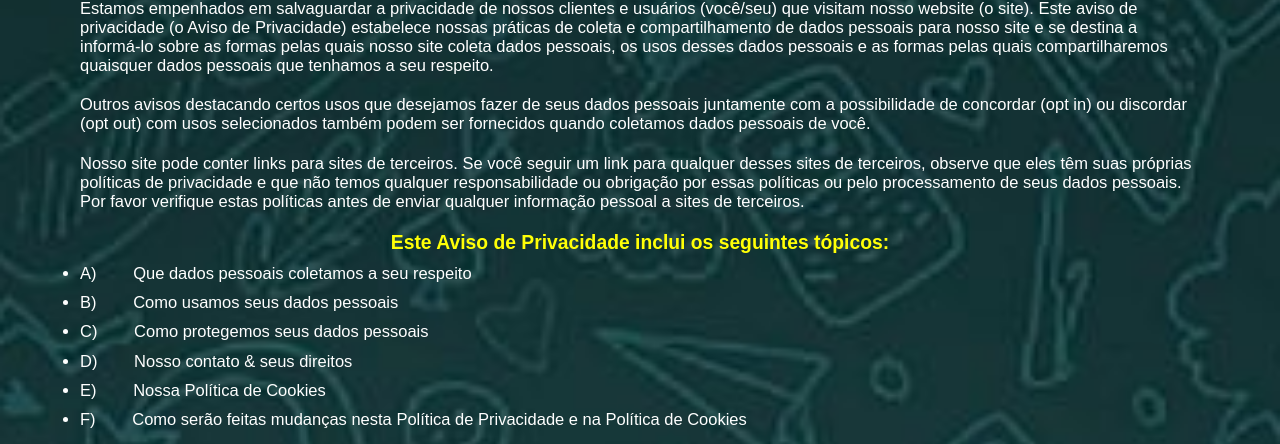
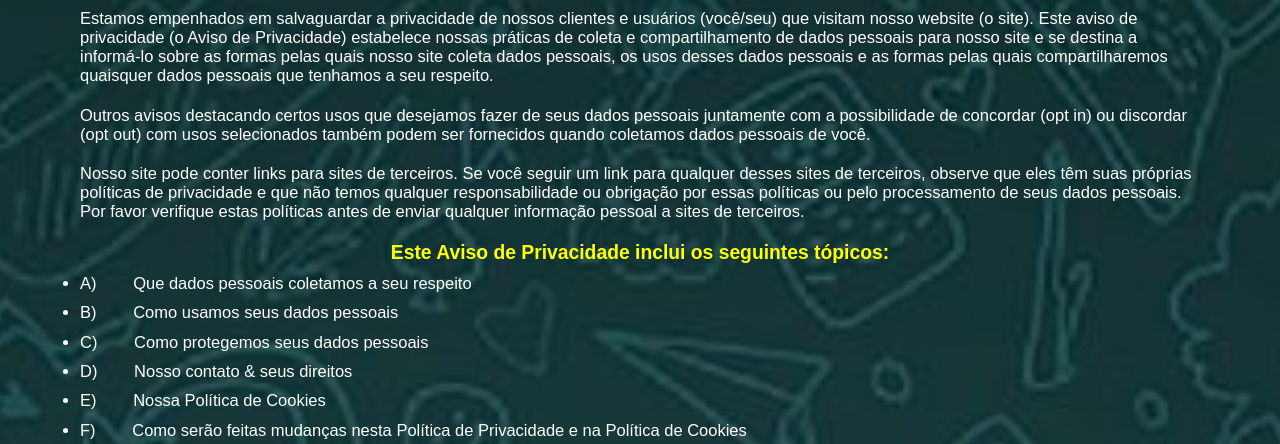
Before and after one commit to Antsar87/wssp, a plain HTML site: page lgpd.html in a window 1280 px wide. Shown: the part 50-494 px from the top of the page. Drawn offline with Linux system fonts and the light colour scheme.

Commit message:
padding added

```diff
--- a/lgpd.html
+++ b/lgpd.html
@@ -8,7 +8,7 @@
     <title>LGPD DISCLAIMER</title>
   </head>
   <body>
-    <main class="header">
+    <main class="header" style="padding: 1rem">
       <div class="container">
         <h2>1. Política de Privacidade</h2>
 
```
